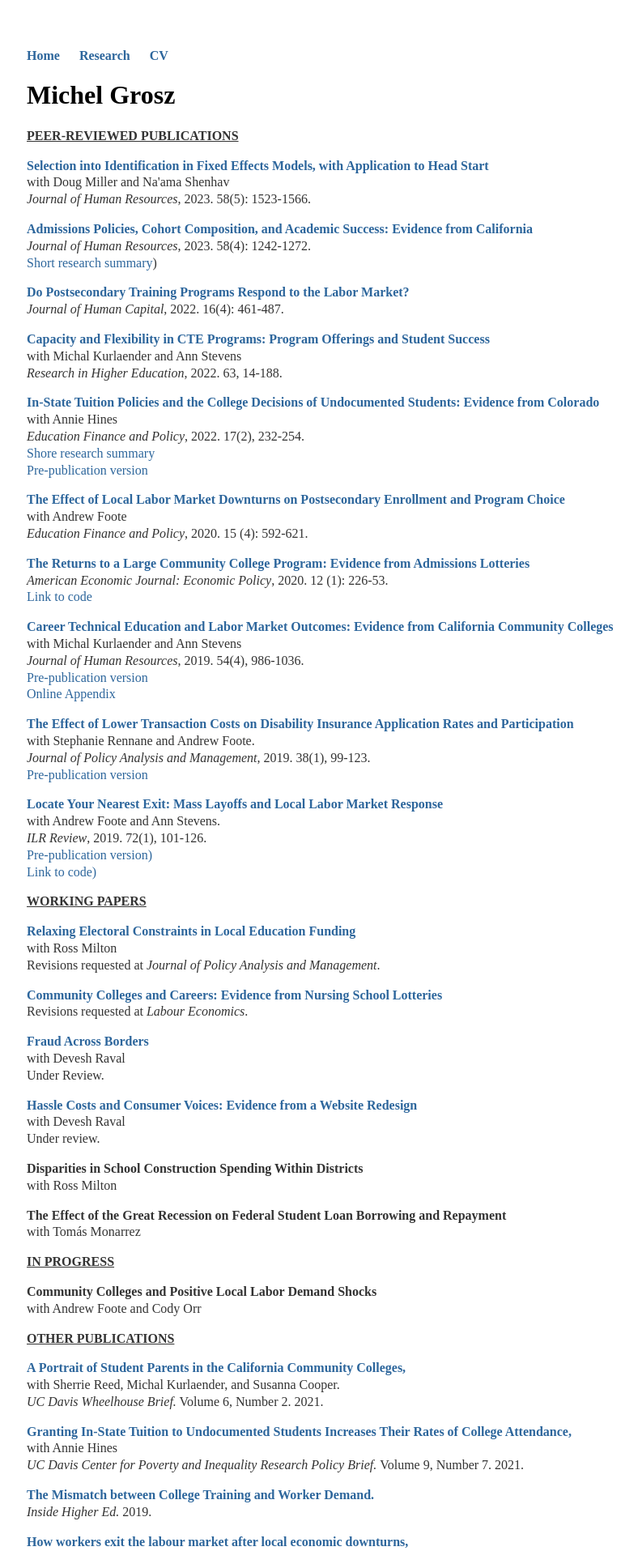
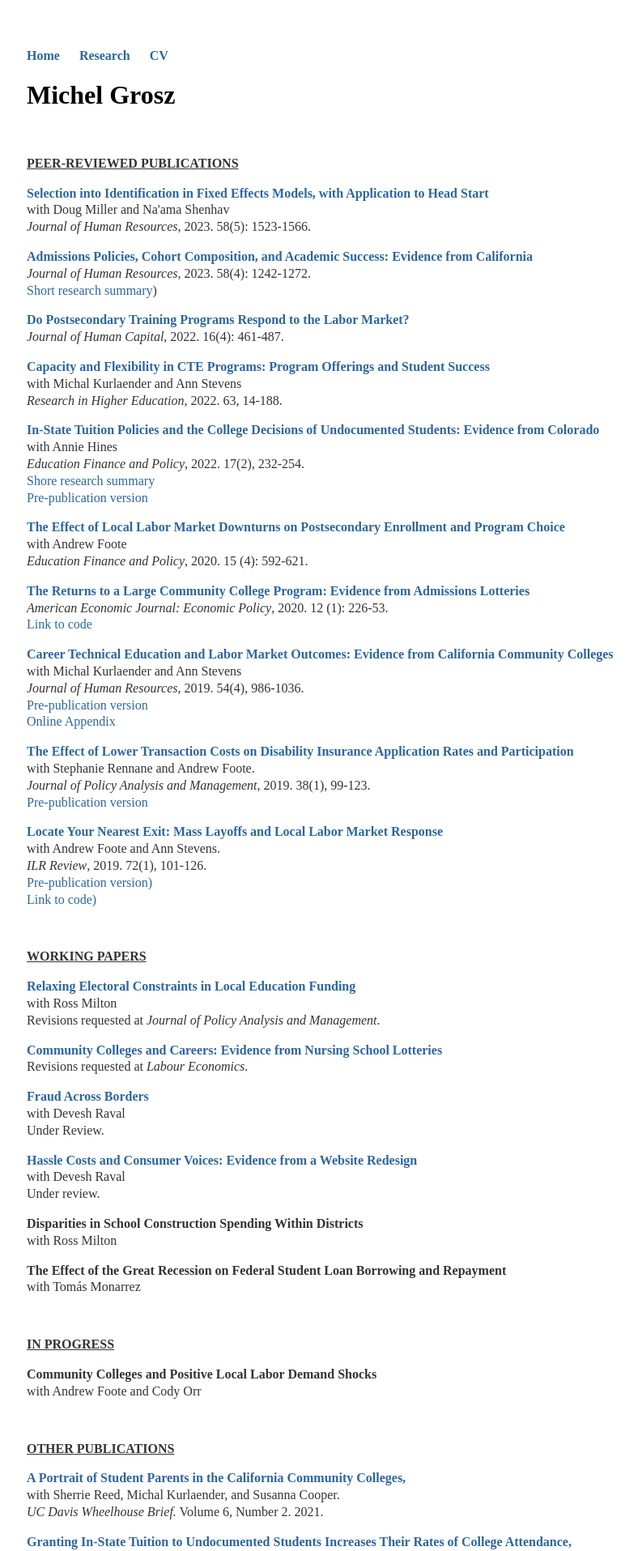
Before and after one commit to mzgrosz/mzgrosz.github.io, a Jekyll site: the page built from research/index.html, in a window 1280 px wide. Shown: the top 1915 px of the page at 81% size, without its empty margins (159-947 px from the left). Built offline with Jekyll 4.4.1, drawn with Linux system fonts in a browser that asks for light colours.

Commit message:
Update index.html

```diff
--- a/research/index.html
+++ b/research/index.html
@@ -7,7 +7,7 @@ title: Michel Grosz
 </div><!-- /.blurb -->
 
 
-
+<br>
 <p><b><u>PEER-REVIEWED PUBLICATIONS</u></b></p>
 
 
@@ -87,9 +87,9 @@ title: Michel Grosz
 	</p>
 
 
-<p></p>
 
 
+<br>
 <p><b><u>WORKING PAPERS</u></b></p>
 
 <p><b><a href="https://edworkingpapers.com/ai22-524">Relaxing Electoral Constraints in Local Education Funding</a></b><br>
@@ -114,15 +114,14 @@ Revisions requested at <em> Journal of Policy Analysis and Management</em>.</p>
 <p><b>The Effect of the Great Recession on Federal Student Loan Borrowing and Repayment</b> <br>
 	with Tomás Monarrez</p>
 
-<p></p>
+<br>
 <p><b><u>IN PROGRESS</u></b></p>
 
 <p><b>Community Colleges and Positive Local Labor Demand Shocks </b><br>
 	with Andrew Foote and Cody Orr</p>
 
 
-<p></p>
-
+<br>
 <p><b><u>OTHER PUBLICATIONS</u></b></p>
 <p><b><a href=” https://education.ucdavis.edu/sites/main/files/wheelhouse_research_brief_vol_6_no_2_v2.pdf”>A Portrait of Student Parents in the California Community Colleges,</a></b> <br>
 	with Sherrie Reed, Michal Kurlaender, and Susanna Cooper. <br>
@@ -166,7 +165,7 @@ Revisions requested at <em> Journal of Policy Analysis and Management</em>.</p>
 	with Jennifer Comey and David Price<br>
 	Washington, DC: The Urban Institute. 2008.<br></p>
 
-
+<br>
 <p><b><u>OTHER</u></b></p>
 
 <p>I am the <a href="https://www.washingtonpost.com/news/wonk/wp/2014/08/18/name-that-data-winners/?utm_term=.3cd38d9f8b5d">Dark Knight of Data</a>, according to the Washington Post.</p>
```
